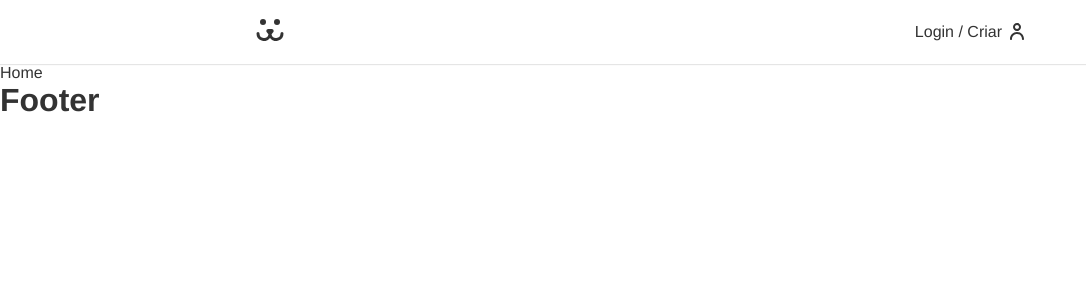
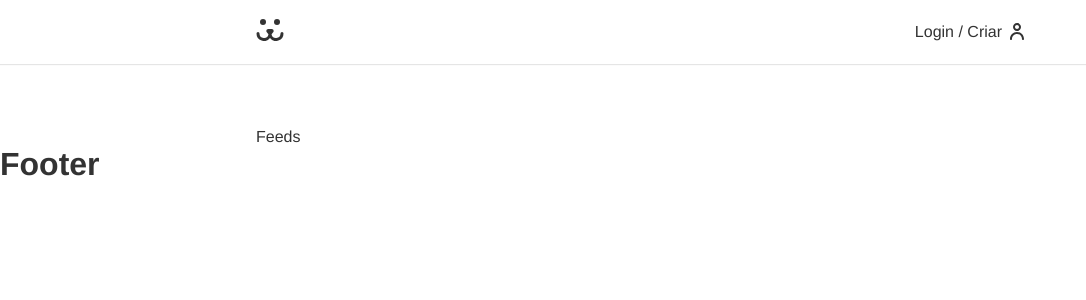
Before and after one commit to AlvesPHGA/social-dogs, a React (Vite) app: page / in a window 1280 px wide. Shown: the top 300 px of the page, without its empty margins (0-1086 px from the left). Built offline with nearby package versions, Linux system fonts and the light colour scheme.

Commit message:
created a new style doc to Home

```diff
--- a/src/Pages/Home/Home.jsx
+++ b/src/Pages/Home/Home.jsx
@@ -1,7 +1,16 @@
 import React from 'react';
+import { Container } from '../../Styles/Styles.style';
+import Feeds from '../Feeds/Feeds';
+import { HomeStyle } from './Home.style';
 
 const Home = () => {
-   return <div>Home</div>;
+   return (
+      <HomeStyle>
+         <Container>
+            <Feeds />
+         </Container>
+      </HomeStyle>
+   );
 };
 
 export default Home;
--- /dev/null
+++ b/src/Pages/Home/Home.style.jsx
@@ -0,0 +1,5 @@
+import styled from 'styled-components';
+
+export const HomeStyle = styled.main`
+   margin-top: 4rem;
+`;
```
